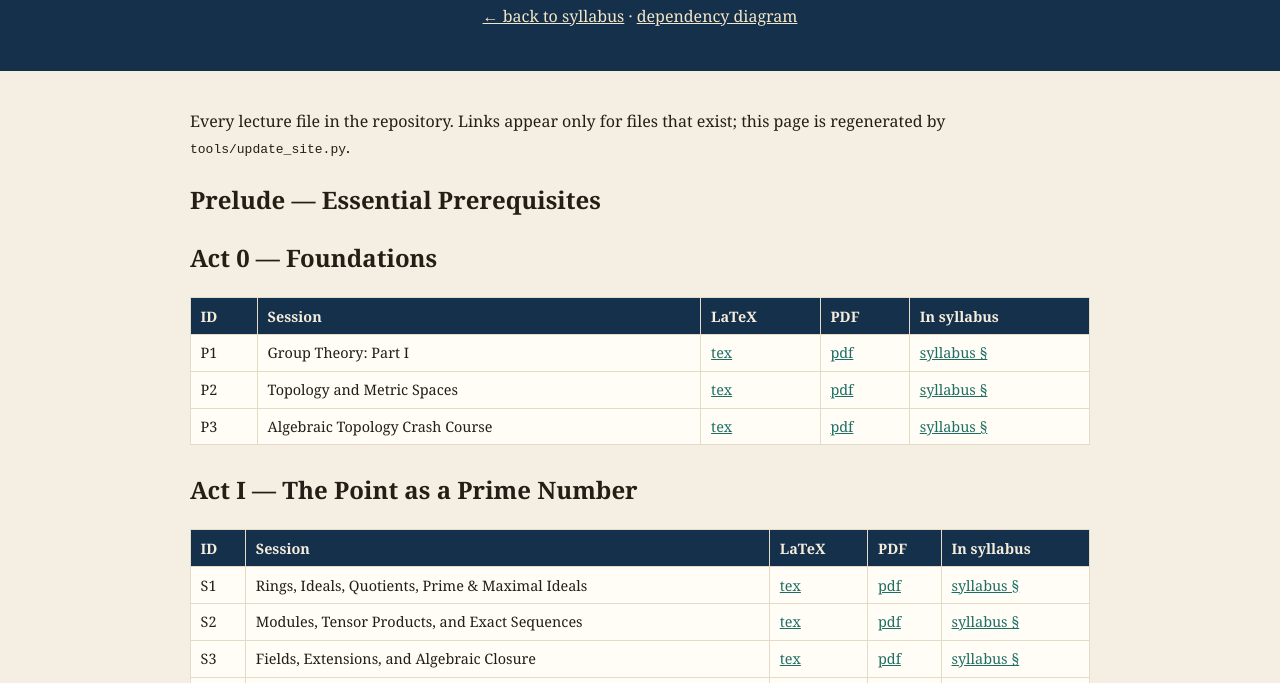
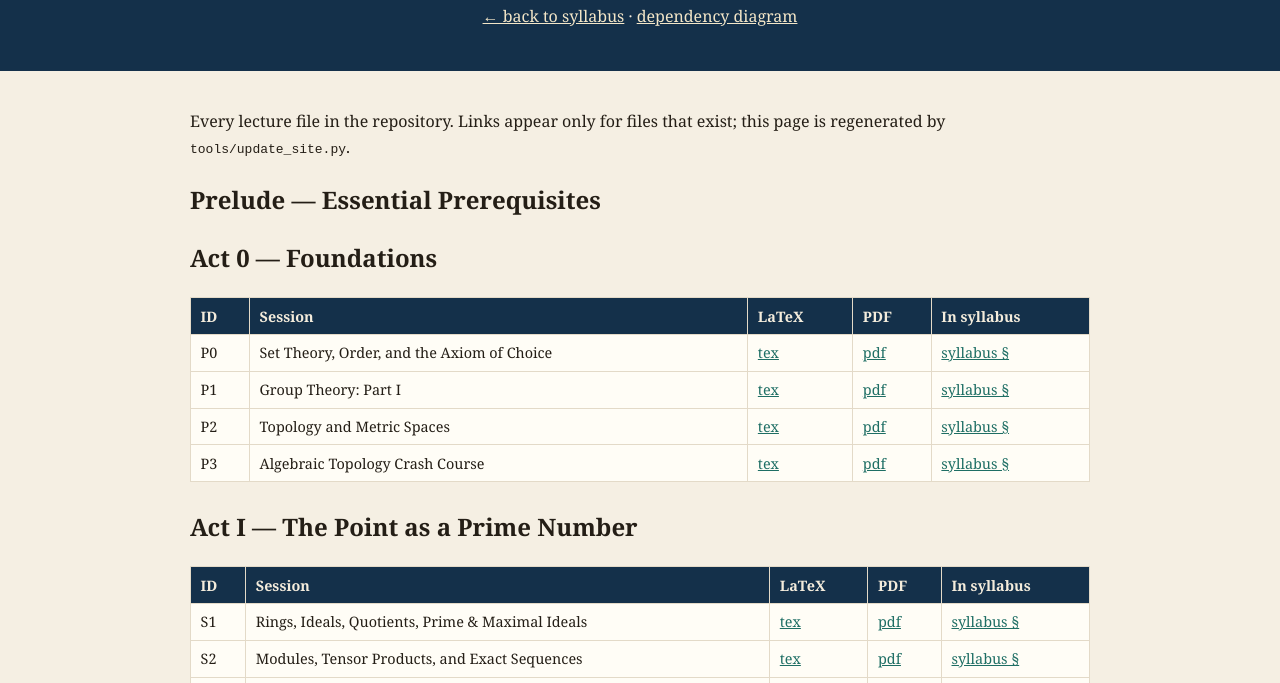
Before and after one commit to masoudmz/point-course, a plain HTML site: page materials.html in a window 1280 px wide. Shown: the part 116-799 px from the top of the page. Drawn offline with Linux system fonts and the light colour scheme.

Commit message:
lectures: publish P0 (Set Theory, Order, and the Axiom of Choice); refresh site

```diff
--- a/materials.html
+++ b/materials.html
@@ -18,6 +18,7 @@ a{color:#1e6e64;}
 <p>Every lecture file in the repository. Links appear only for files that exist;
 this page is regenerated by <code>tools/update_site.py</code>.</p>
 <h2>Prelude — Essential Prerequisites</h2><table><tr><th>ID</th><th>Session</th><th>LaTeX</th><th>PDF</th><th>In syllabus</th></tr>
+<tr><td>P0</td><td>Set Theory, Order, and the Axiom of Choice</td><td><a href="lectures/P0-sets.tex">tex</a></td><td><a href="lectures/P0-sets.pdf">pdf</a></td><td><a href="index.html#sP0">syllabus §</a></td></tr>
 <tr><td>P1</td><td>Group Theory: Part I</td><td><a href="lectures/P1-groups.tex">tex</a></td><td><a href="lectures/P1-groups.pdf">pdf</a></td><td><a href="index.html#sP1">syllabus §</a></td></tr>
 <tr><td>P2</td><td>Topology and Metric Spaces</td><td><a href="lectures/P2-topology.tex">tex</a></td><td><a href="lectures/P2-topology.pdf">pdf</a></td><td><a href="index.html#sP2">syllabus §</a></td></tr>
 <tr><td>P3</td><td>Algebraic Topology Crash Course</td><td><a href="lectures/P3-algtop.tex">tex</a></td><td><a href="lectures/P3-algtop.pdf">pdf</a></td><td><a href="index.html#sP3">syllabus §</a></td></tr>
```
Also changed, not shown: index.html (+1 -0 lines), 3 other files.
